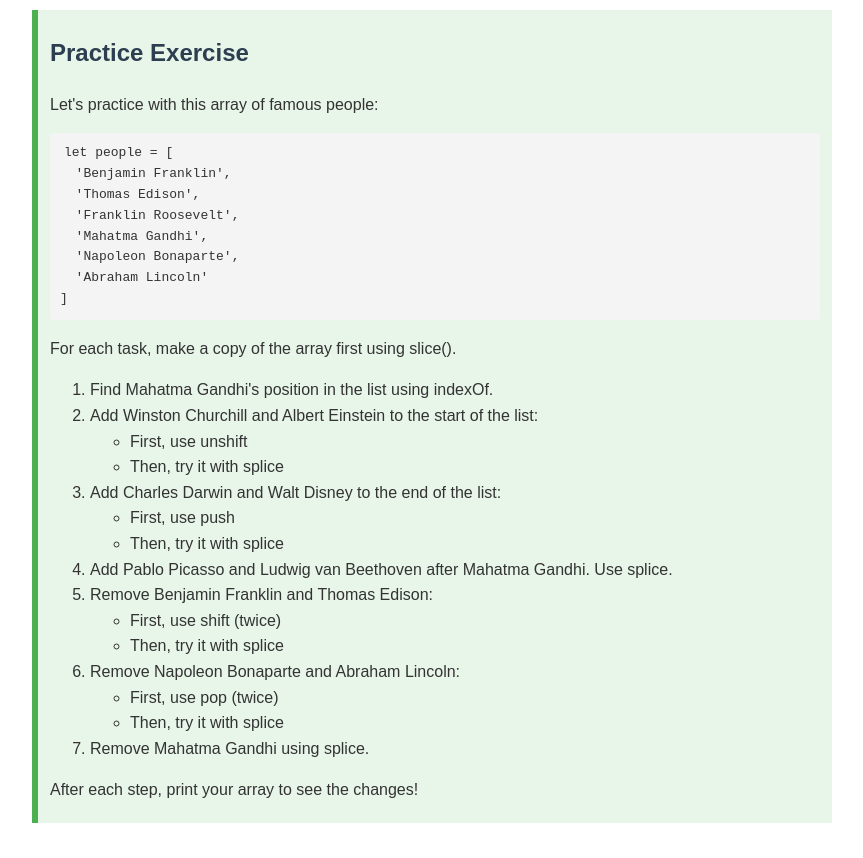
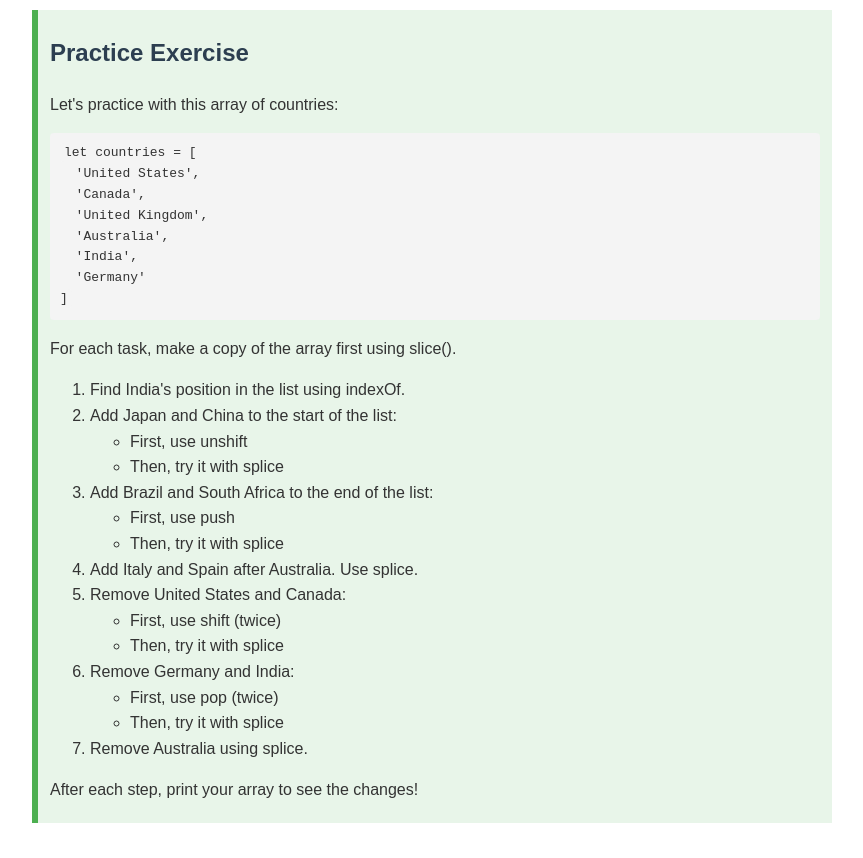
Before and after one commit to CyrilGadara/cyrilgadara.github.io, a plain HTML site: page array.html in a window 1280 px wide. Shown: the part 4237-5095 px from the top of the page, without its empty margins (208-1071 px from the left). Drawn offline with Linux system fonts and the light colour scheme.

Commit message:
Update array.html

```diff
--- a/array.html
+++ b/array.html
@@ -197,46 +197,47 @@ console.log(copy) // Now [1, 2, 3, 4]</code></pre>
 
     <div class="exercise">
     <h2>Practice Exercise</h2>
-        <p>Let's practice with this array of famous people:</p>
-        <pre><code>let people = [
-  'Benjamin Franklin',
-  'Thomas Edison',
-  'Franklin Roosevelt',
-  'Mahatma Gandhi',
-  'Napoleon Bonaparte',
-  'Abraham Lincoln'
+    <p>Let's practice with this array of countries:</p>
+    <pre><code>let countries = [
+  'United States',
+  'Canada',
+  'United Kingdom',
+  'Australia',
+  'India',
+  'Germany'
 ]</code></pre>
     <p>For each task, make a copy of the array first using slice().</p>
     <ol>
-            <li>Find Mahatma Gandhi's position in the list using indexOf.</li>
-            <li>Add Winston Churchill and Albert Einstein to the start of the list:
+        <li>Find India's position in the list using indexOf.</li>
+        <li>Add Japan and China to the start of the list:
             <ul>
                 <li>First, use unshift</li>
                 <li>Then, try it with splice</li>
             </ul>
         </li>
-            <li>Add Charles Darwin and Walt Disney to the end of the list:
+        <li>Add Brazil and South Africa to the end of the list:
             <ul>
                 <li>First, use push</li>
                 <li>Then, try it with splice</li>
             </ul>
         </li>
-            <li>Add Pablo Picasso and Ludwig van Beethoven after Mahatma Gandhi. Use splice.</li>
-            <li>Remove Benjamin Franklin and Thomas Edison:
+        <li>Add Italy and Spain after Australia. Use splice.</li>
+        <li>Remove United States and Canada:
             <ul>
                 <li>First, use shift (twice)</li>
                 <li>Then, try it with splice</li>
             </ul>
         </li>
-            <li>Remove Napoleon Bonaparte and Abraham Lincoln:
+        <li>Remove Germany and India:
             <ul>
                 <li>First, use pop (twice)</li>
                 <li>Then, try it with splice</li>
             </ul>
         </li>
-            <li>Remove Mahatma Gandhi using splice.</li>
+        <li>Remove Australia using splice.</li>
     </ol>
     <p>After each step, print your array to see the changes!</p>
 </div>
+
 </body>
 </html>
```
Lines whose indentation alone changed are shown as unchanged.
